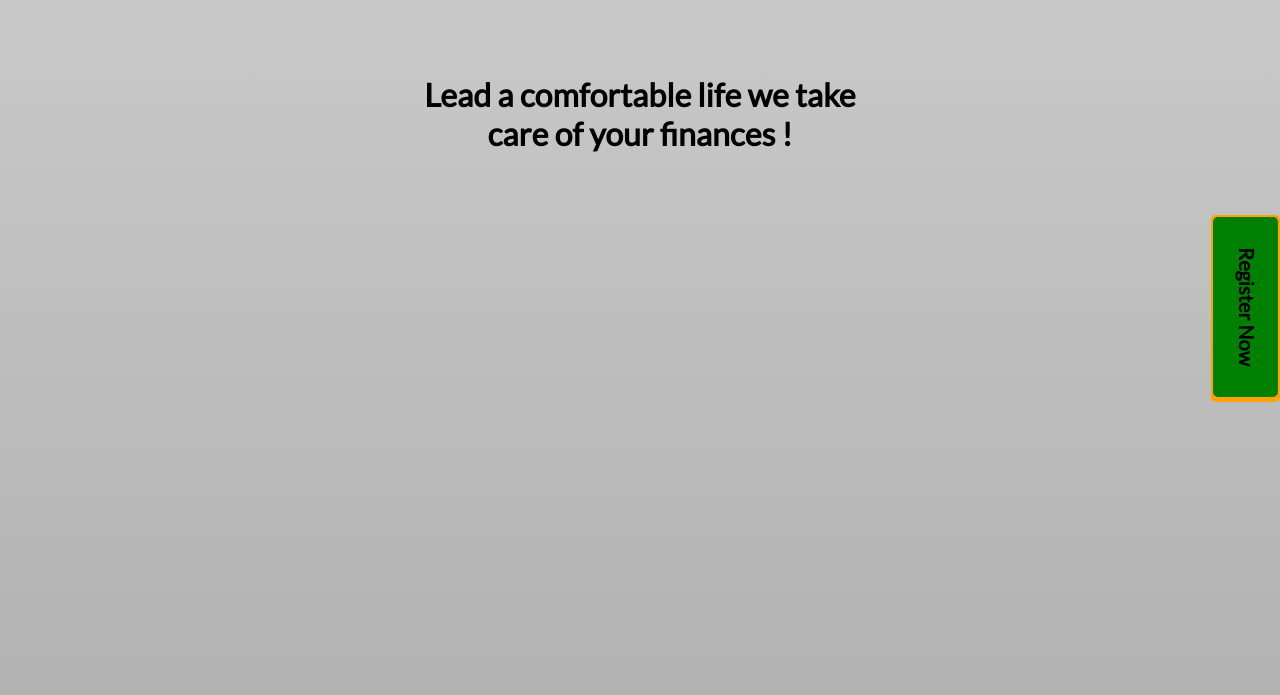
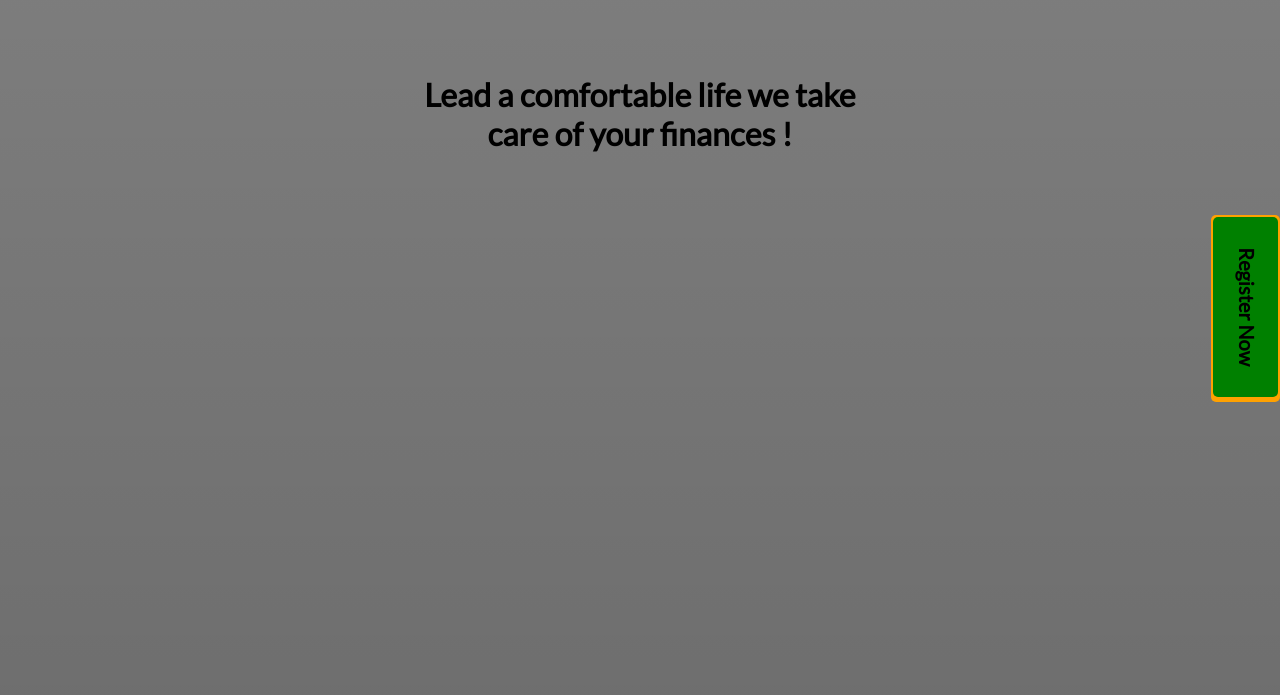
Before and after one commit to mishext/bank-project, a plain HTML site: page index.html in a window 1280 px wide. Shown: the part 105-800 px from the top of the page. Drawn offline with Linux system fonts and the light colour scheme; the site is published under a folder, as on GitHub Pages, so addresses that start at the root find nothing.

Commit message:
image prob

```diff
--- a/css/styles.css
+++ b/css/styles.css
@@ -13,7 +13,7 @@ html{
 .container{
     box-sizing:border-box;
     height: 100vh;
-    background-image: linear-gradient(rgba(0,0,0,0.2),rgba(0,0,0,0.3)),url("/images/1.jpg");
+    background-image: linear-gradient(rgba(0,0,0,0.2),rgba(0,0,0,0.3)),url("../images/1.jpg");
     background-position: center;
     background-size: cover;
 }
```
